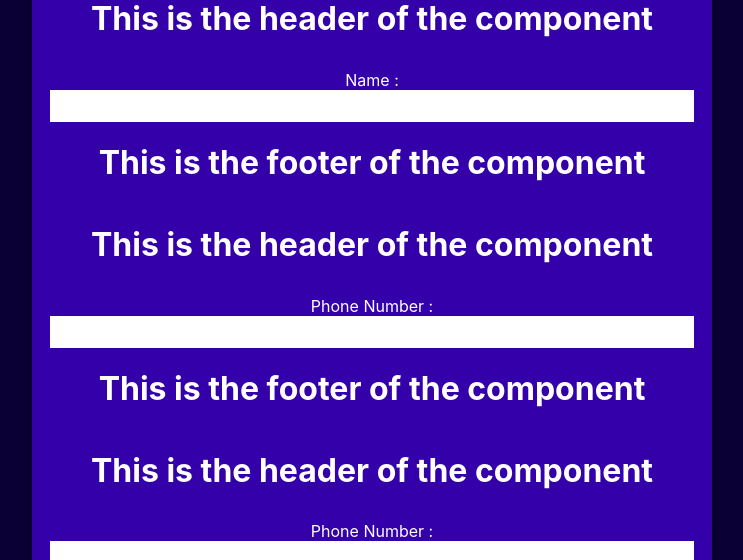
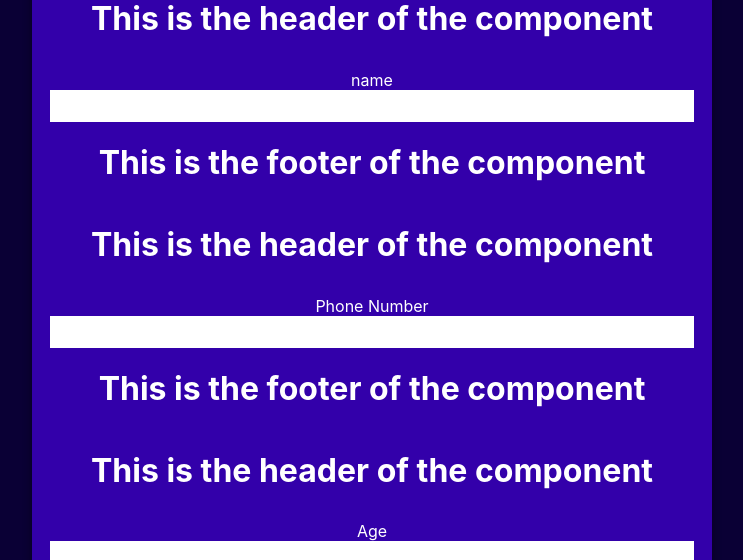
Before and after one commit to mohamadAlrimi/Loan-Application-Form, a React (Create React App) app: page / in a window 1280 px wide. Shown: the part 392-952 px from the top of the page, without its empty margins (268-1011 px from the left). Built offline with nearby package versions, Linux system fonts and the light colour scheme.

Commit message:
context done

```diff
--- a/src/LoanForm.js
+++ b/src/LoanForm.js
@@ -51,19 +51,32 @@ export default function LoanForm(){
         <input value={loanInputs.name} onChange={(event)=>{
             setLonaInputs({...loanInputs , name : event.target.value})
         }} ></input> */}
-        <MyComponent inputNameComponent="Name : " valueComponent={loanInputs.name}
-       handleChangeComponent={ handleNameInputChange}
-      />
-          <MyComponent inputNameComponent="Phone Number : " valueComponent={loanInputs.phoneNumber}
-       handleChangeComponent={ handlePhoneNumberInputChange}
-      />
+        <LoanInputContext.Provider value={{value:loanInputs.name ,
+            handleChange:handleNameInputChange,
+            labelTitle :"name"
+
+        }}>
+        <MyComponent />
+        </LoanInputContext.Provider>
+
+        <LoanInputContext.Provider value={{
+            value:loanInputs.phoneNumber ,
+            handleChange:handlePhoneNumberInputChange,
+            labelTitle : "Phone Number"
+        }} >    <MyComponent
+      /></LoanInputContext.Provider>
+
         {/* <label>Phone Number:</label>
         <input value={loanInputs.phoneNumber} onChange={(event)=>{
             setLonaInputs({...loanInputs , phoneNumber : event.target.value})
         }} ></input> */}
-             <MyComponent inputNameComponent="Phone Number : " valueComponent={loanInputs.age}
-       handleChangeComponent={ handleAgeInputChange}
-      />
+         <LoanInputContext.Provider value={{
+            value:loanInputs.age,
+            handleChange:handleAgeInputChange,
+            labelTitle : "Age"
+        }} >    <MyComponent
+      /></LoanInputContext.Provider>
+
         {/* <label>Age:</label>
         <input value={loanInputs.age} onChange={(event)=>{
             setLonaInputs({...loanInputs , age : event.target.value})
--- a/src/MyComponent.js
+++ b/src/MyComponent.js
@@ -2,8 +2,7 @@ import MyInput from "./MyInput"
 export default function MyComponent( {valueComponent , handleChangeComponent ,inputNameComponent }){
     return(<>
     <h1>This is the header of the component</h1>
-    <MyInput inputName= {inputNameComponent} value={valueComponent}
-       handleChange={ handleChangeComponent}/>
+    <MyInput/>
     <h1>This is the footer of the component</h1>
 
     </>)
--- a/src/MyInput.js
+++ b/src/MyInput.js
@@ -1,6 +1,9 @@
-export default function MyInput({value , handleChange ,inputName }){
-    return (<> <label>{inputName}</label>
-        <input value={value} onChange={(event)=>{
-            handleChange( event.target.value)
+import { useContext } from "react"
+import { LoanInputContext } from "./context/LoanFormInputContext"
+export default function MyInput(){
+    const inputContext = useContext(LoanInputContext)
+    return (<> <label>{inputContext.labelTitle}</label>
+        <input value={inputContext.value} onChange={(event)=>{
+            inputContext.handleChange( event.target.value)
         }} ></input></>)
 }
```
